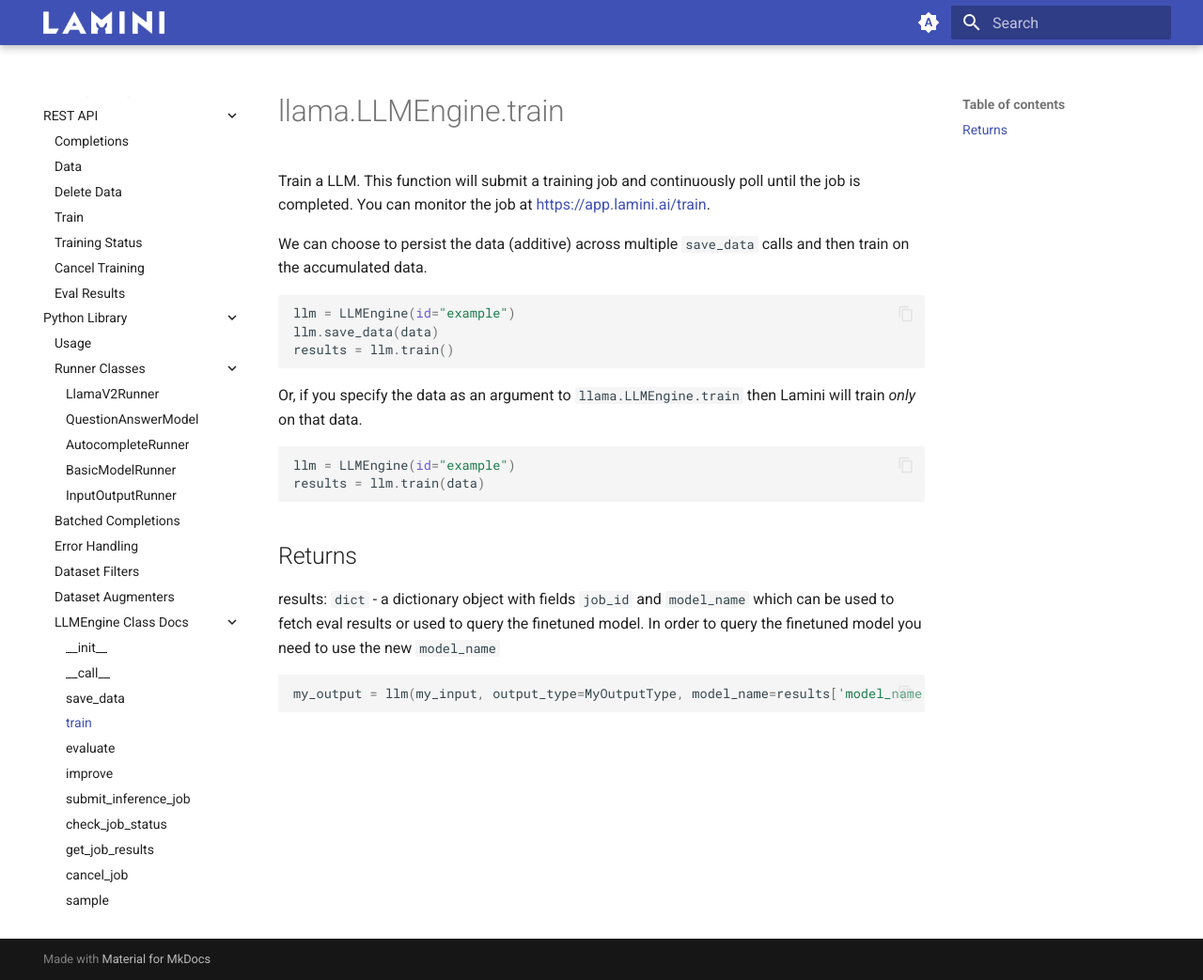
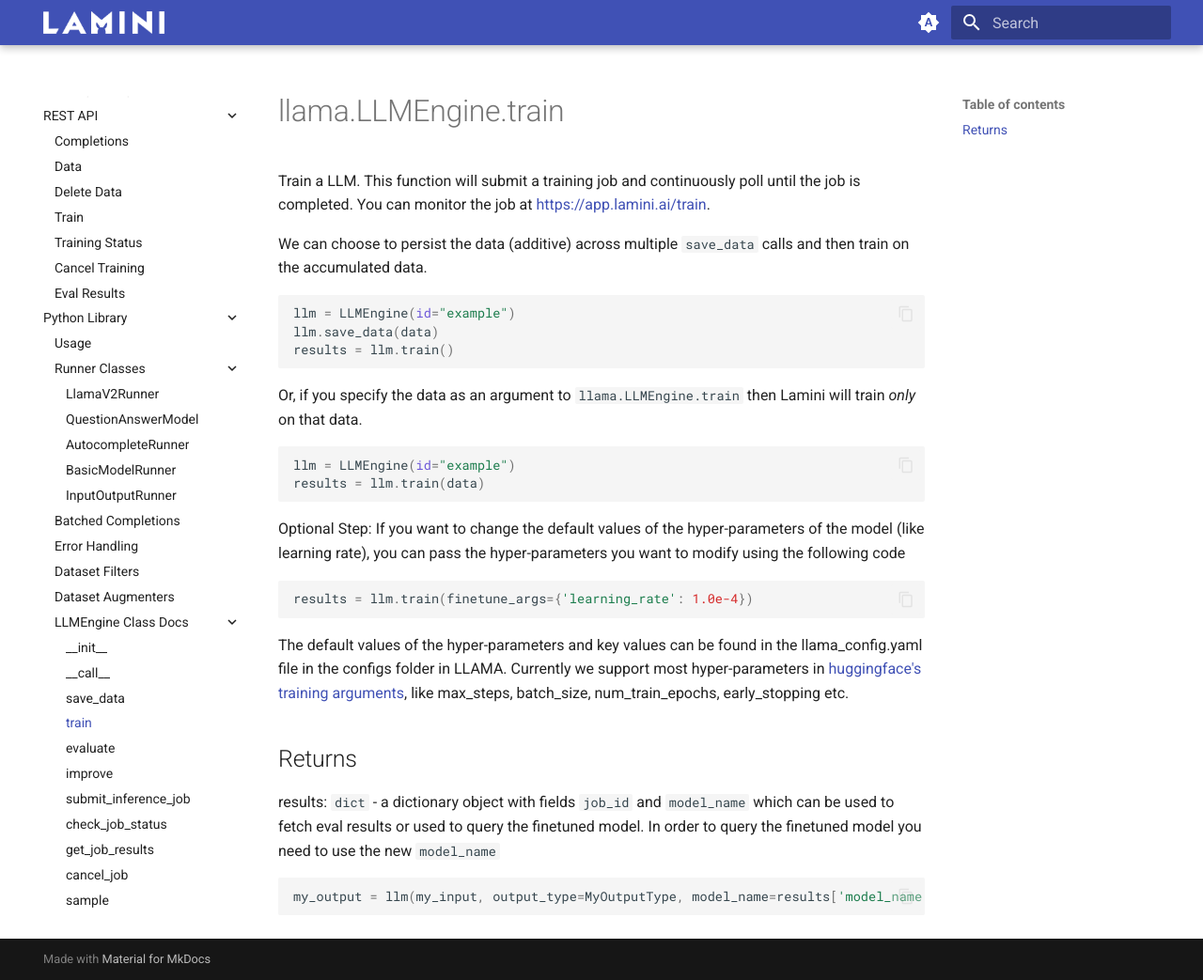
Before and after one commit to lamini-ai/lamini-ai.github.io, an MkDocs documentation site: the page built from docs/LLMEngine/train.md, in a window 1280 px wide and 1043 px high. Shown: the whole window at 94% size. Built offline with MkDocs 1.6.1 and Material for MkDocs 9.7.7, drawn with Linux system fonts in a browser that asks for light colours.

Commit message:
adding hyper-parameter tuning docs

````diff
--- a/docs/LLMEngine/train.md
+++ b/docs/LLMEngine/train.md
@@ -16,6 +16,13 @@
 results = llm.train(data)
 ```
 
+Optional Step: If you want to change the default values of the hyper-parameters of the model (like learning rate), you can pass the hyper-parameters you want to modify using the following code
+
+```python
+results = llm.train(finetune_args={'learning_rate': 1.0e-4})
+```
+The default values of the hyper-parameters and key values can be found in the llama_config.yaml file in the configs folder in LLAMA. Currently we support most hyper-parameters in [huggingface's training arguments](https://huggingface.co/docs/transformers/v4.33.3/en/main_classes/trainer#transformers.TrainingArguments), like max_steps, batch_size, num_train_epochs, early_stopping etc.
+
 ## Returns
 
 results: `dict` - a dictionary object with fields `job_id` and `model_name` which can be used to fetch eval results or used to query the finetuned model. In order to query the finetuned model you need to use the new `model_name`
````
Also changed, not shown: docs/hyper_parameter_tuning.md (added, +33 -0 lines), docs/runners/basic_model_runner.md (+7 -0 lines), docs/runners/input_output_runner.md (+7 -0 lines), docs/runners/question_answer_model.md (+1 -1 lines), 2 other files.
